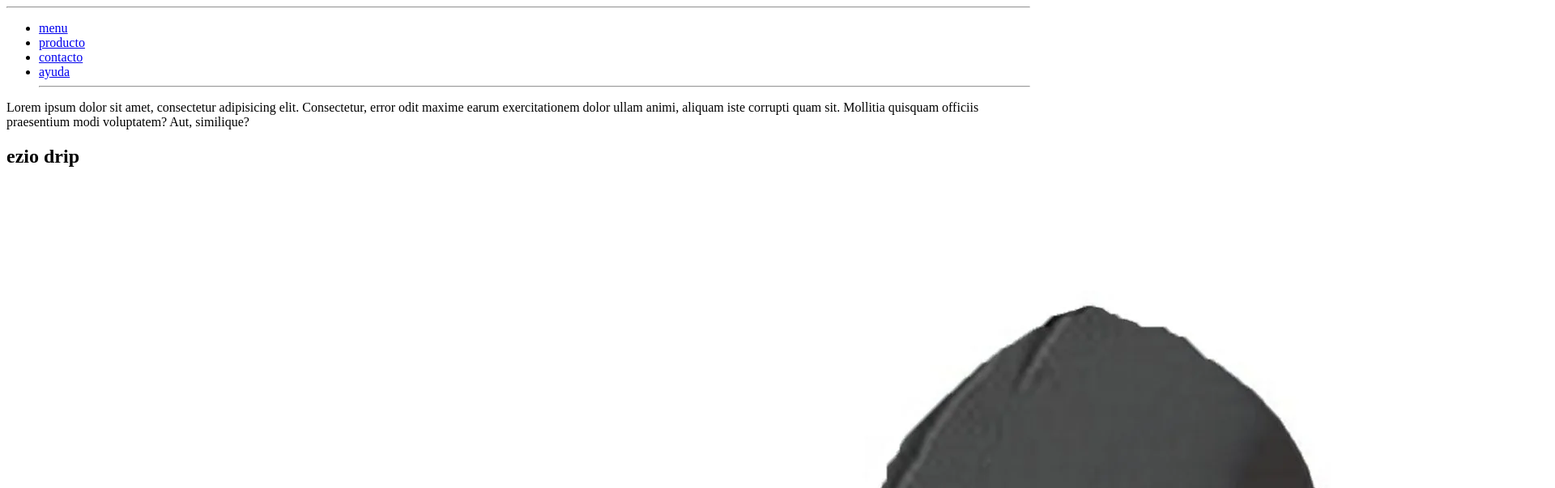
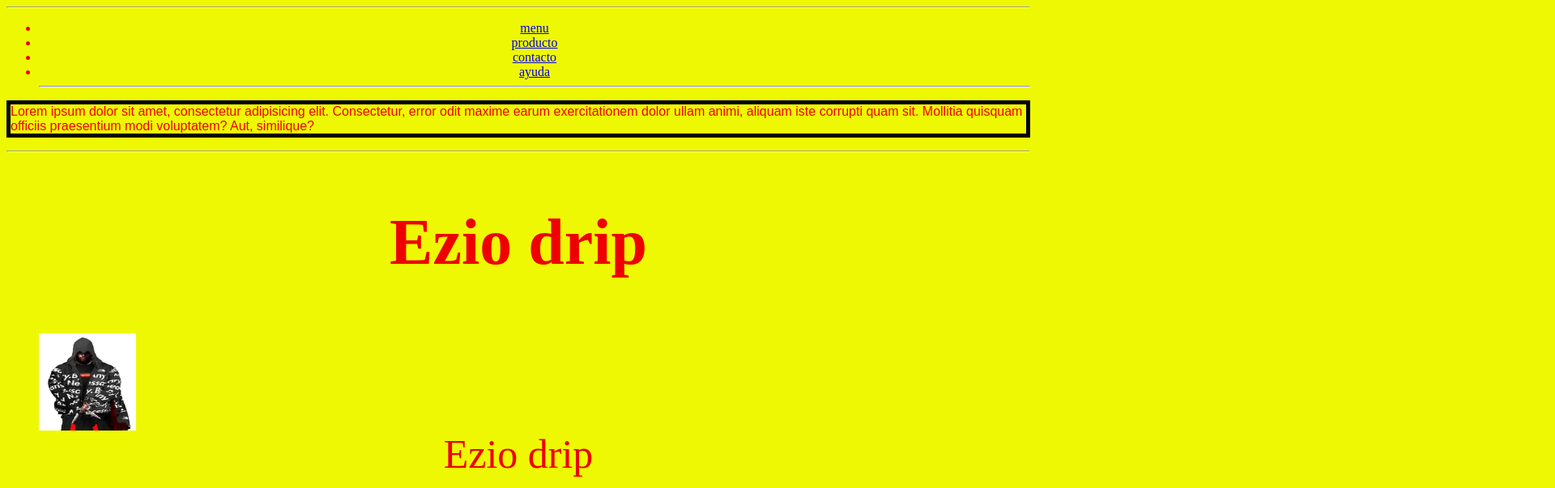
Before and after one commit to Al3ksei/proyecto-1, a plain HTML site: page index.html in a window 1280 px wide. Shown: the top 603 px of the page at 81% size, 1920 px wide, since content can reach past the window. Drawn offline with Linux system fonts and the light colour scheme.

Commit message:
agregue el css

```diff
--- a/css/design.css
+++ b/css/design.css
@@ -0,0 +1,20 @@
+body {  background-color: rgb(239, 248, 3);
+color: rgb(239, 0, 0);}
+
+h1 { text-align: center;
+font-size: 80px;}
+
+ul li{ text-align: center;}
+
+img {width: 120px;
+    height: 120px ;
+}
+
+figcaption{ font: italic;
+font-size: 50px;
+text-align: center}
+
+article p{box-sizing: border-box;
+font: message-box;
+border: solid 5px black;
+}
--- a/index.html
+++ b/index.html
@@ -6,6 +6,7 @@
     <meta name="viewport" content="width=device-width, initial-scale=1.0">
    <meta name="description" content="bIENVENIDOS GENTE">
     <title>TP1</title>
+    <link rel="stylesheet" href="/css/design.css">
     <hr>
 </head>
 <body>
@@ -24,7 +25,9 @@
 <section>
  <main>
 <article> <p>Lorem ipsum dolor sit amet, consectetur adipisicing elit. Consectetur, error odit maxime earum exercitationem dolor ullam animi, aliquam iste corrupti quam sit. Mollitia quisquam officiis praesentium modi voluptatem? Aut, similique?</p></article>
-<h1>ezio drip </h1>
+<hr>
+<h1>Ezio drip </h1>
+
 <figure>
   <img src="/img/ezio drip.webp" alt="ezio drip">
   <figcaption>
```
